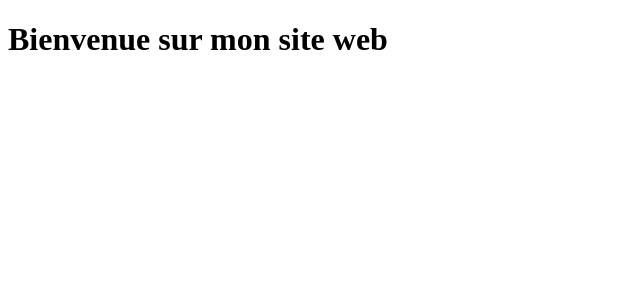
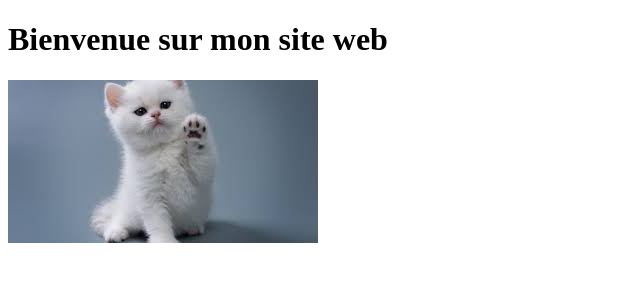
Before and after one commit to D1N4Re/dossier-eval, a plain HTML site: page index.html in a window 1280 px wide. Shown: the whole page, without its empty margins (0-640 px from the left). Drawn offline with Linux system fonts and the light colour scheme.

Commit message:
Ajout d'une image et du dossier image

```diff
--- a/index.html
+++ b/index.html
@@ -8,5 +8,6 @@
 </head>
 <body>
     <h1>Bienvenue sur mon site web</h1>
+    <img src="image/chaton.jpg" alt="photo d'un chaton"/>
 </body>
 </html>
```
Also changed, not shown: image/chaton.jpg (added).
